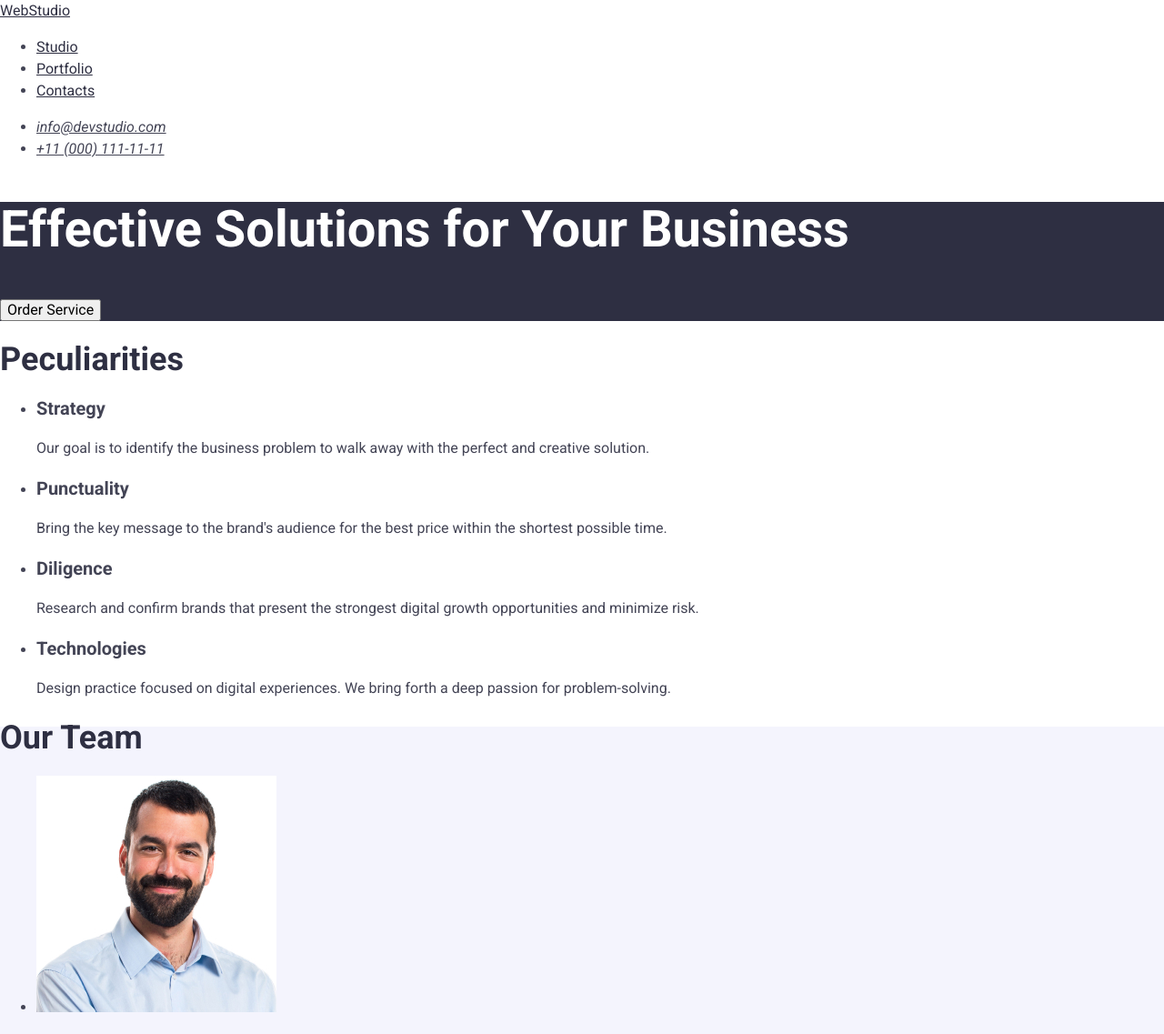
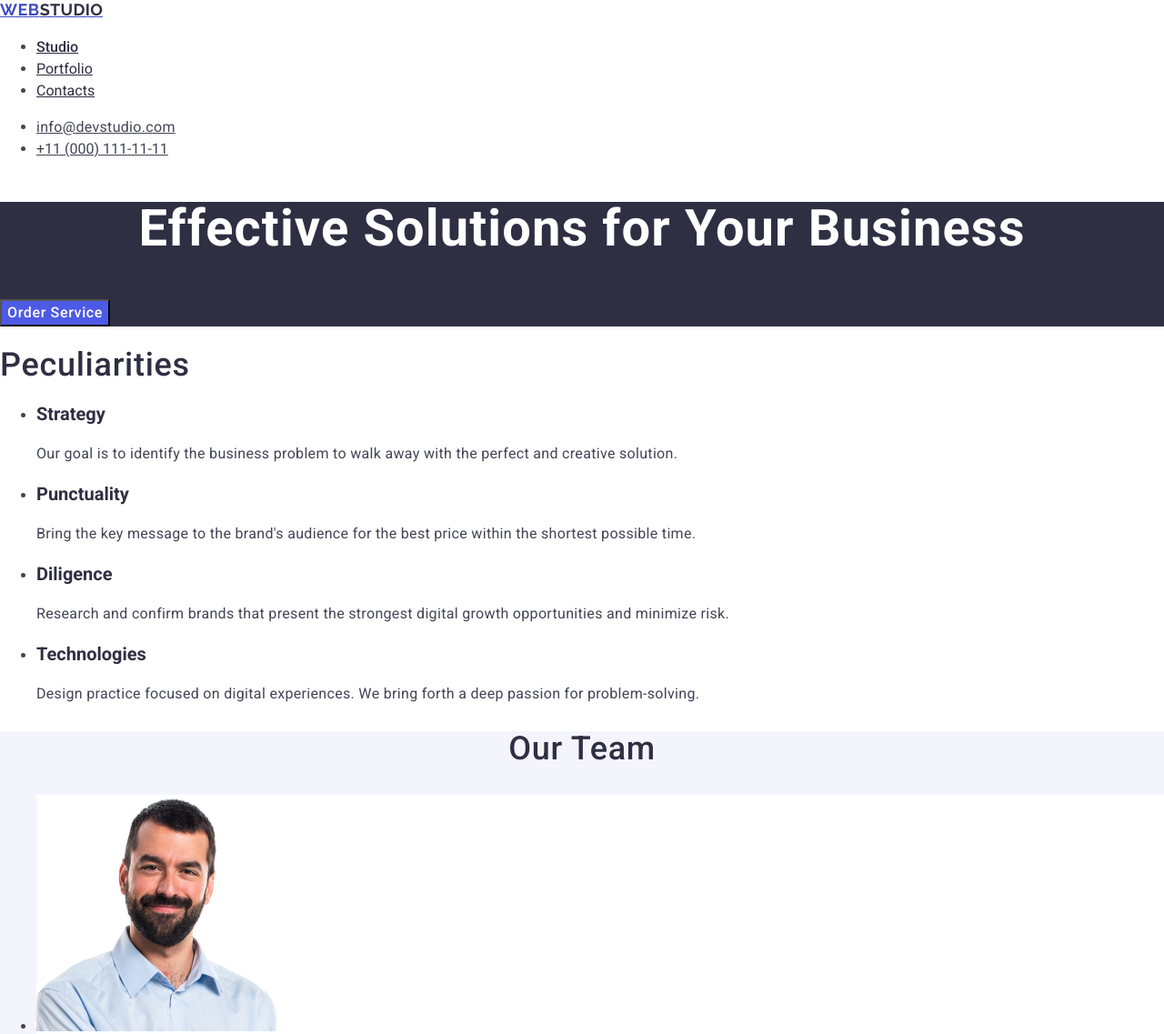
Before and after one commit to altvkopylov/goit-markup-hw-02, a plain HTML site: page index.html in a window 1280 px wide. Shown: the top 1137 px of the page at 91% size. Drawn offline with nearby package versions, Linux system fonts and the light colour scheme.

Commit message:
hw-02.01

```diff
--- a/css/styles.css
+++ b/css/styles.css
@@ -5,32 +5,102 @@ body {
     line-height: 24px;
 }
 
-.navigations a {
+/* HEADER */
+
+.logo {
+    font-family: 'Raleway', sans-serif;
+    font-weight: 700;
+    font-size: 18px;
+    line-height: 1.17;
+    letter-spacing: 0.03em;
+    text-transform: uppercase;
+    color: #4d5ae5;
+}
+
+.logo-span {
+    color: #2e2f42;
+    letter-spacing: 0.02em;
+}
+
+.navigations li a {
     color: #2E2F42;
+}
+
+.active {
+    font-weight: 500;
+}
+
+address {
+    font-style: normal;
 }
 
 .contacts a {
     color: #434455;
 }
 
+.contact-item {
+    letter-spacing: 0.02em;
+}
+
 a:hover, button:hover, a:focus, button:focus {
     color: #404BBF;
 }
+
+/* PROMO */
 
 .promo {
     background-color: #2E2F42;
 }
 
-.promo h1 {
+.promo .promo-title {
     font-size: 56px;
-    line-height: 60px;
     font-weight: 700;
     color: #FFF;
+    line-height: 1.07;
+    text-align: center;
+    letter-spacing: 0.02em;
 }
+
+.promo .btn {
+    background-color: #4D5AE5;
+    font-weight: 500;
+    line-height: 1.5;
+    letter-spacing: 0.04em;
+    color: #FFF;
+}
+
+.promo .btn:hover, .promo .btn:focus {
+    background-color: #404BBF;
+}
+
+
+/* PECULIARITIES */
+
+/* OUR TEAM */
 
 .team {
     background-color: #F4F4FD;
 }
+
+.team h2 {
+    line-height: 1.11;
+    text-align: center;
+    text-transform: capitalize;
+}
+
+.team li {
+    background-color: #FFFFFF;
+}
+
+/* OUR PORTFOLIO */
+
+.portfolio h2 {
+    line-height: 1.11;
+    text-align: center;
+    text-transform: capitalize;
+}
+
+/* FOOTER */
 
 footer {
     background-color: #2E2F42;
@@ -43,18 +113,29 @@ footer a {
     text-decoration: none;
 }
 
-footer span {
-    color: #4D5AE5;
+.footer .logo-footer {
+    color: #4d5ae5;
 }
+
+.footer .logo-footer .logo-span {
+    color:#f4f4fd;
+}
+/* ALL */
 
 .section-title {
     font-size: 36px;
-    font-weight: 700;
-    color: #2E2F42;
+    color: #2e2f42;
+    font-weight: 500;
+    letter-spacing: 0.02em;
 }
 
 .item-title {
     font-size: 20px;
+    color: #2e2f42;
+}
+
+.item-description {
+    letter-spacing: 0.02em;
 }
 
 button {
--- a/index.html
+++ b/index.html
@@ -16,16 +16,16 @@
 <body>
     <header>
         <nav class="navigations">
-            <a href="./index.html">WebStudio</a>
+            <a class="logo logo-header" href="./index.html">Web<span class="logo-span">Studio</span></a>
             <ul>
-                <li><a href="#">Studio</a></li>
-                <li><a href="#">Portfolio</a></li>
-                <li><a href="#">Contacts</a></li>
+                <li class="nav-item active"><a href="./index.html">Studio</a></li>
+                <li class="nav-item"><a href="">Portfolio</a></li>
+                <li class="nav-item"><a href="">Contacts</a></li>
             </ul>
         </nav>
         <address class="contacts">
             <ul>
-                <li><a href="mailto:info@devstudio.com">info@devstudio.com</a></li>
+                <li class="contact-item"><a href="mailto:info@devstudio.com">info@devstudio.com</a></li>
                 <li><a href="tel:+110001111111">+11 (000) 111-11-11</a></li>
             </ul>
         </address>
@@ -34,8 +34,8 @@
 
         <!-- PROMO -->
         <section class="promo">
-            <h1>Effective Solutions for Your Business</h1>
-            <button type="button">Order Service</button>
+            <h1 class="promo-title">Effective Solutions for Your Business</h1>
+            <button class="btn" type="button">Order Service</button>
         </section>
 
         <!-- PECULIARITIES -->
@@ -65,7 +65,7 @@
         <section class="team">
             <h2 class="section-title">Our Team</h2>
             <ul>
-                <li>
+                <li class="team-item">
                     <img src="./images/staff1.jpg" width="264" alt="Mark Guerrero photo">
                     <h3 class="item-title">Mark Guerrero</h3>
                     <p class="item-description">Product Designer</p>
@@ -93,32 +93,32 @@
             <h2 class="section-title">Our Portfolio</h2>
             <ul>
                 <li>
-                    <img src="./images/portfolio_banking_app.jpg" width="360" alt="">
+                    <img src="./images/portfolio_banking_app.jpg" width="360" alt="banking">
                     <h3 class="item-title">Banking App</h3>
                     <p class="item-description">App</p>
                 </li>
                 <li>
-                    <img src="./images/portfolio_cashleess_payment.jpg" width="360" alt="">
+                    <img src="./images/portfolio_cashleess_payment.jpg" width="360" alt="cashleess payment">
                     <h3 class="item-title">Cashless Payment</h3>
                     <p class="item-description">Marketing</p>
                 </li>
                 <li>
-                    <img src="./images/portfolio_meditation_app.jpg" width="360" alt="">
+                    <img src="./images/portfolio_meditation_app.jpg" width="360" alt="meditation">
                     <h3 class="item-title">Meditation App</h3>
                     <p class="item-description">App</p>
                 </li>
                 <li>
-                    <img src="./images/portfolio_taxi_service.jpg" width="360" alt="">
+                    <img src="./images/portfolio_taxi_service.jpg" width="360" alt="taxi service">
                     <h3 class="item-title">Taxi Service</h3>
                     <p class="item-description">Marketing</p>
                 </li>
                 <li>
-                    <img src="./images/portfolio_screen_illustrations.jpg" width="360" alt="">
+                    <img src="./images/portfolio_screen_illustrations.jpg" width="360" alt="screen illustrations">
                     <h3 class="item-title">Screen Illustrations</h3>
                     <p class="item-description">Design</p>
                 </li>
                 <li>
-                    <img src="./images/portfolio_online_courses.jpg" width="360" alt="">
+                    <img src="./images/portfolio_online_courses.jpg" width="360" alt="online courses">
                     <h3 class="item-title">Online Courses</h3>
                     <p class="item-description">Marketing</p>
                 </li>
@@ -126,9 +126,9 @@
         </section>
     </main>
 
-    <footer>
-        <a href="./index.html"><span>Web</span>Studio</a>
-        <p>Increase the flow of customers and sales for your business with digital marketing & growth solutions.</p>
+    <footer class="footer">
+        <a class="logo logo-footer" href="./index.html">Web<span class="logo-span">Studio</span></a>
+        <p class="item-description">Increase the flow of customers and sales for your business with digital marketing & growth solutions.</p>
     </footer>
 </body>
 </html>
```
